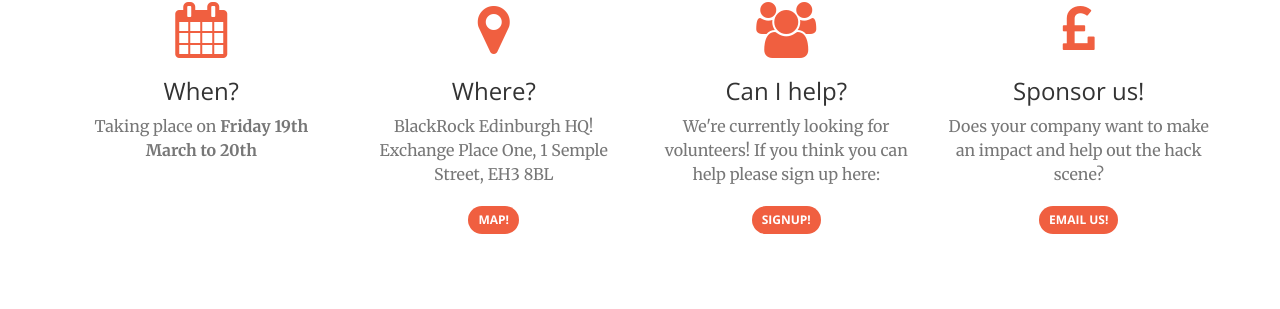
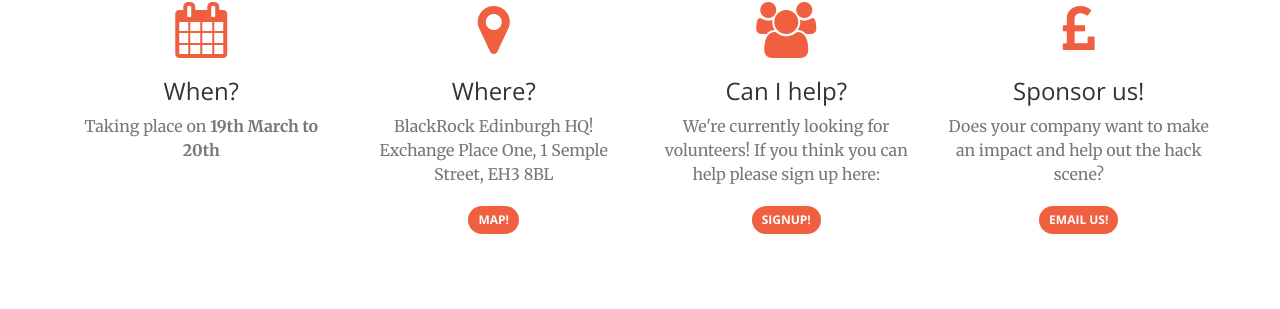
Before and after one commit to compsoc-edinburgh/htb16-site, a Jekyll site: the page built from index.html, in a window 1280 px wide and 900 px high, scrolled down 950 px. Shown: the part 144-453 px from the top of the window. Built offline with Jekyll 4.4.1, drawn with Linux system fonts in a browser that asks for light colours.

Commit message:
people not liking the wording

```diff
--- a/_includes/services.html
+++ b/_includes/services.html
@@ -13,7 +13,7 @@
                 <div class="service-box">
                     <i class="fa fa-4x fa-calendar wow bounceIn text-primary"></i>
                     <h3>When?</h3>
-                    <p class="text-muted">Taking place on <b>Friday 19th March to 20th</b></p>
+                    <p class="text-muted">Taking place on <b>19th March to 20th</b></p>
                 </div>
             </div>
             <div class="col-lg-3 col-md-6 text-center">
```
